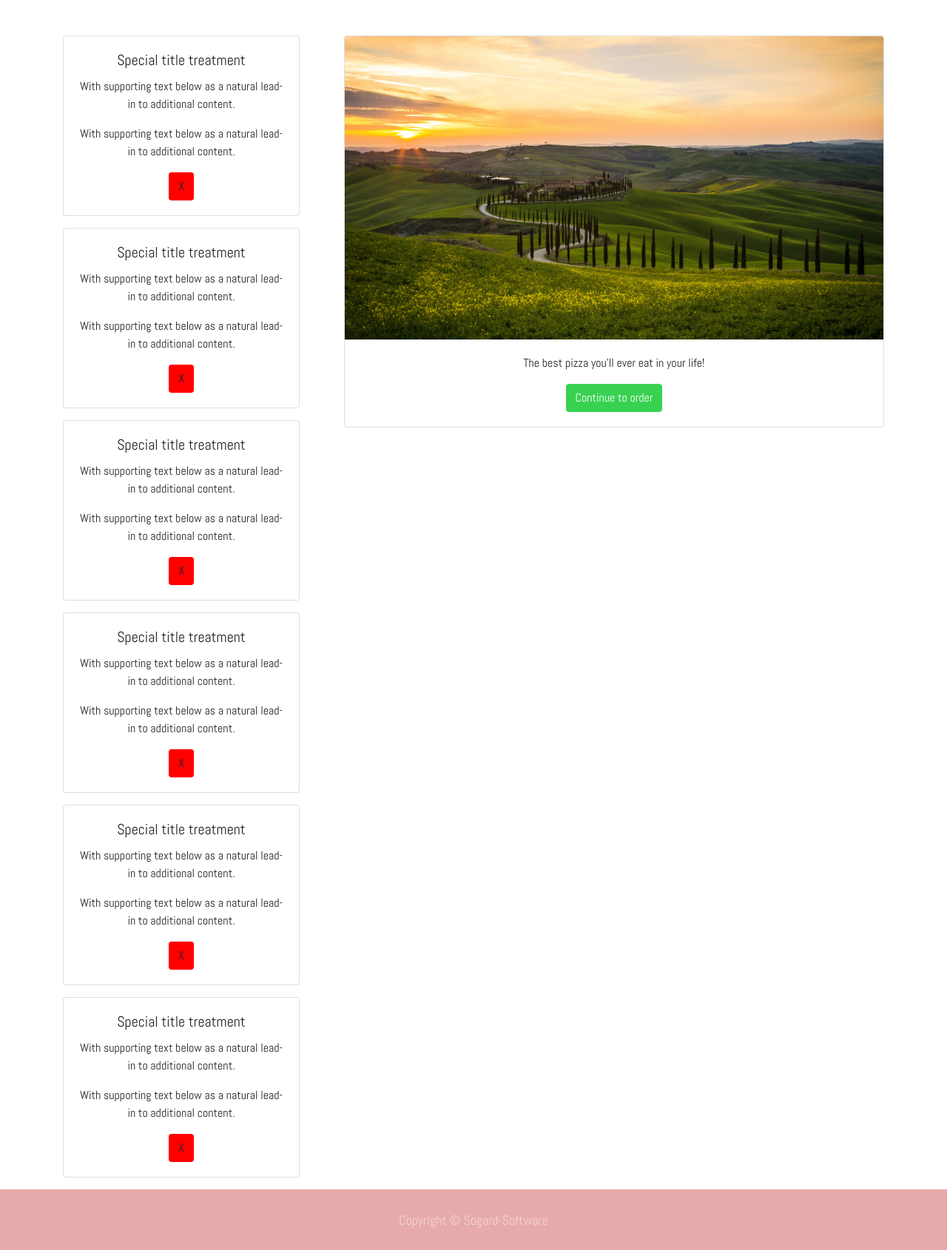
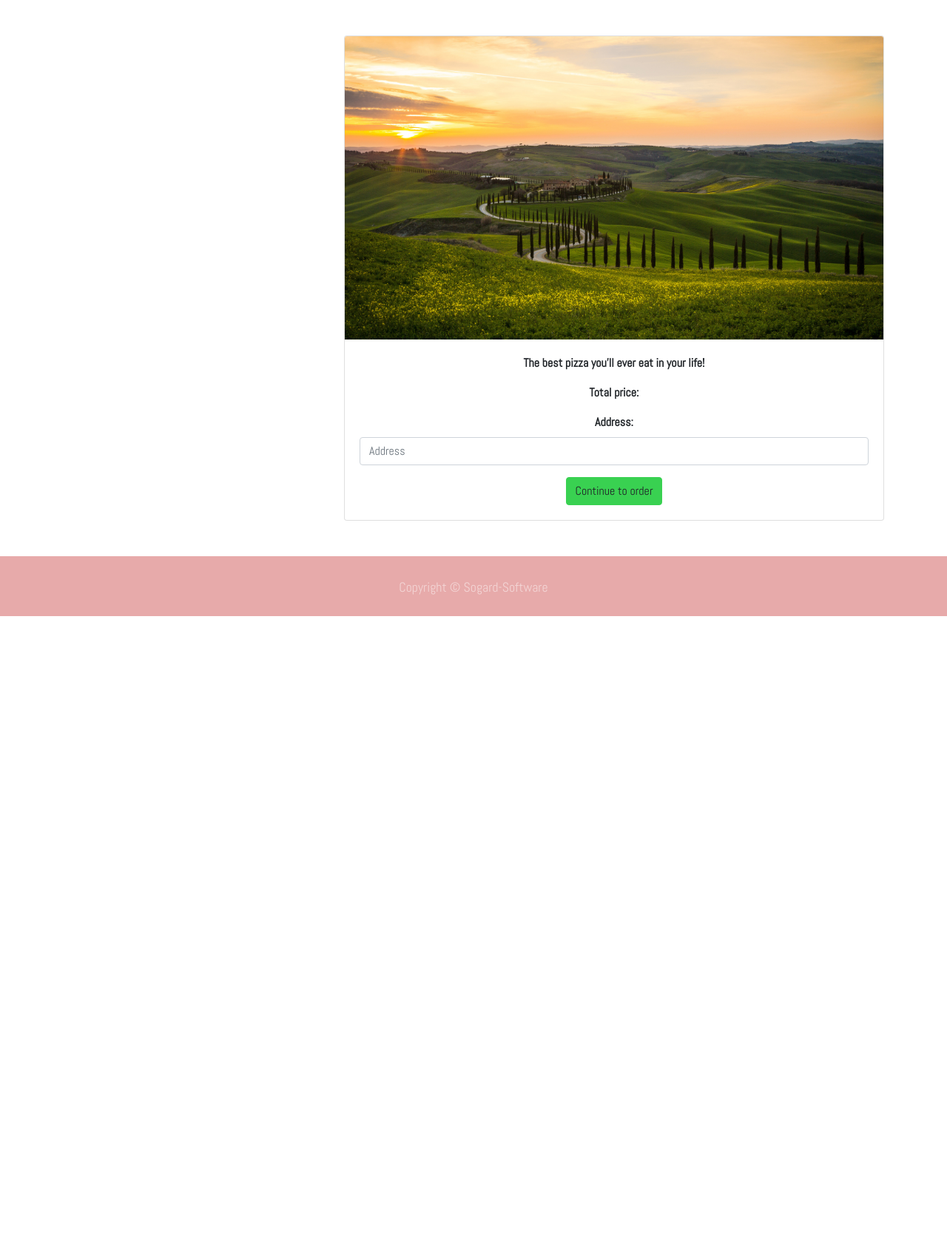
Before and after one commit to DaculLiber/pizza, a Django app: page /basket/ in a window 1280 px wide. Shown: the part 87-1777 px from the top of the page at 74% size. After the commit the page ends 920 px from the top, so only its background shows below. Run offline with Django 3.2, Linux system fonts and the light colour scheme; a user stored in the database is signed in; some libraries are stand-ins or nearby versions.

Commit message:
Almost done:)

```diff
--- a/main/static/main/main.js
+++ b/main/static/main/main.js
@@ -47,9 +47,16 @@ var csrftoken = getCookie('csrftoken');
 function add_to_basket(id) {
 
 
-    const pizza_name = document.getElementById(id).innerHTML;
+    const pizza_name = $(`#${id}`).html();
+    const pizza_price = $(`#price_${id}`).html();
 
-    content_array.push(pizza_name);
+    const obj = new Object();
+    obj.name = pizza_name;
+    obj.price = pizza_price;
+
+    console.log(obj);
+
+    content_array.push(obj);
 
     // JSON.stringify(content_array);
     localStorage.setItem("basket_content", JSON.stringify(content_array));
--- a/main/templates/main/basket.html
+++ b/main/templates/main/basket.html
@@ -9,8 +9,62 @@
 
 <script>
 
-    retrievedData = localStorage.getItem("basket_content");
-    console.log("MERGE FAZA", JSON.parse(retrievedData));
+    // VARIABLES
+    var total_sum = 0;
+    retrieved_data = localStorage.getItem("basket_content");
+    basket_array = JSON.parse(retrievedData);
+
+    function delete_item(id)
+    {
+        // console.log($(`#${id}`).html());
+        $(`#${id}`).remove();
+        total_sum -= basket_array[id].price;
+        basket_array.splice(id, 1);
+        localStorage.setItem("basket_content", JSON.stringify(basket_array));
+        location.reload();
+    }
+
+    $("document").ready(function(){
+
+        for (let i = 0; i < basket_array.length; i++)
+        {
+            $("#basket_items").append(
+            `
+            <div class="card mb-3 text-center" style="width: 20rem;"  id="${i}">
+                <div class="card-body">
+                    <h5 class="card-title">${basket_array[i].name}</h5>
+                    <p class="card-text"><strong>Price: </strong>${basket_array[i].price}</p>
+                    <button onclick="delete_item(${i})" class="btn" style="background-color: red; color: white; font-size: large; font-weight: bold;">X</button>
+                </div>
+            </div>
+            `
+            );
+
+            total_sum += parseInt(basket_array[i].price);
+        }
+
+        $("#price_id").html(total_sum);
+
+        $("#id_submit").click(function(){
+
+            let address = $("#id_address").val();
+            if(address)
+            {
+                window.location.href = "/success";
+            }
+            else
+            {
+                console.log("NU ai adresa");
+            }
+
+
+        });
+
+
+
+        console.log("total sum is", total_sum);
+
+    });
 
 </script>
 
@@ -20,63 +74,11 @@
 
 <div class="container-sm">
 
-    <div class="row mt-5">
+    <input type="hidden" id="user_id" value={{user_name}}>
 
-        <div class="col-lg-4">
-            <div class="card mb-3 text-center" style="width: 20rem;">
-                <div class="card-body">
-                    <h5 class="card-title">Special title treatment</h5>
-                    <p class="card-text">With supporting text below as a natural lead-in to additional content.</p>
-                    <p class="card-text">With supporting text below as a natural lead-in to additional content.</p>
-                    <button class="btn" style="background-color: red;">X</button>
-                </div>
-            </div>
+    <div class="row my-5" >
 
-            <div class="card mb-3 text-center" style="width: 20rem;">
-                <div class="card-body">
-                    <h5 class="card-title">Special title treatment</h5>
-                    <p class="card-text">With supporting text below as a natural lead-in to additional content.</p>
-                    <p class="card-text">With supporting text below as a natural lead-in to additional content.</p>
-                    <button class="btn" style="background-color: red;">X</button>
-                </div>
-            </div>
-
-            <div class="card mb-3 text-center" style="width: 20rem;">
-                <div class="card-body">
-                    <h5 class="card-title">Special title treatment</h5>
-                    <p class="card-text">With supporting text below as a natural lead-in to additional content.</p>
-                    <p class="card-text">With supporting text below as a natural lead-in to additional content.</p>
-                    <button class="btn" style="background-color: red;">X</button>
-                </div>
-            </div>
-
-            <div class="card mb-3 text-center" style="width: 20rem;">
-                <div class="card-body">
-                    <h5 class="card-title">Special title treatment</h5>
-                    <p class="card-text">With supporting text below as a natural lead-in to additional content.</p>
-                    <p class="card-text">With supporting text below as a natural lead-in to additional content.</p>
-                    <button class="btn" style="background-color: red;">X</button>
-                </div>
-            </div>
-
-            <div class="card mb-3 text-center" style="width: 20rem;">
-                <div class="card-body">
-                    <h5 class="card-title">Special title treatment</h5>
-                    <p class="card-text">With supporting text below as a natural lead-in to additional content.</p>
-                    <p class="card-text">With supporting text below as a natural lead-in to additional content.</p>
-                    <button class="btn" style="background-color: red;">X</button>
-                </div>
-            </div>
-
-            <div class="card mb-3 text-center" style="width: 20rem;">
-                <div class="card-body">
-                    <h5 class="card-title">Special title treatment</h5>
-                    <p class="card-text">With supporting text below as a natural lead-in to additional content.</p>
-                    <p class="card-text">With supporting text below as a natural lead-in to additional content.</p>
-                    <button class="btn" style="background-color: red;">X</button>
-                </div>
-            </div>
-
+        <div class="col-lg-4" id="basket_items">
 
 
         </div>
@@ -85,11 +87,19 @@
 
             <div class="card text-center">
                 <img class="card-img-top" src="{% static 'main/img/toscana.jpg' %}" alt="Card image cap">
-                <div class="card-body">
-                  <p class="card-text">The best pizza you'll ever eat in your life!</p>
-                  <a href="" class="btn btn-primary">Continue to order</a>
+
+                <div class="card-body font-weight-bold">
+                    <p class="card-text">The best pizza you'll ever eat in your life!</p>
+                    <p class="card-text">Total price: <span id="price_id"></span></p>
+                    <div class="form-group">
+                        <label for="id_address">Address:</label>
+                        <input type="text" class="form-control" id="id_address" placeholder="Address">
+                    </div>
+                    <a class="btn btn-primary" id="id_submit">Continue to order</a>
                 </div>
-              </div>
+
+
+            </div>
 
         </div>
 
--- a/main/templates/main/menu.html
+++ b/main/templates/main/menu.html
@@ -18,7 +18,7 @@
                 <div class="card-body">
                 <h5 class="card-title" id="{{ forloop.counter0 }}">{{pizza.name}}</h5>
                 <p class="card-text">{{pizza.description}}</p>
-                <p class="card-text">Price: {{pizza.price}}</p>
+                <p class="card-text" >Price: <span id="price_{{ forloop.counter0 }}">{{pizza.price}}</span></p>
                 </div>
                 {% if logged_in %}
                 <button onclick="add_to_basket('{{ forloop.counter0 }}')" class="btn btn-primary">Add to basket!</button>
--- a/main/urls.py
+++ b/main/urls.py
@@ -28,5 +28,6 @@ urlpatterns = [
     path("basket/", views.basket, name="basket"),
     path("crm/", views.crm, name="crm"),
     path("add_new_pizza/", views.add_new_pizza, name="add_new_pizza"),
-    path("edit/<str:id>", views.edit, name="edit")
+    path("edit/<str:id>", views.edit, name="edit"),
+    path("success/", views.success, name="success")
 ]
--- a/main/views.py
+++ b/main/views.py
@@ -41,7 +41,8 @@ def menu(request):
 @authenticatedOnly
 def basket(request):
 
-	return render(request, "main/basket.html")
+	context = {"user_name":request.user.username}
+	return render(request, "main/basket.html", context)
 
 @authenticatedOnly
 @staffOnly
@@ -49,6 +50,11 @@ def crm(request):
 
 	context = {"staff":"yes"}
 	return HttpResponse("IN PROGRESS!!")
+
+@authenticatedOnly
+def success(request):
+
+	return render(request, "main/success.html")
 
 @authenticatedOnly
 @staffOnly
```
Also changed, not shown: main/templates/main/success.html (added, +13 -0 lines).
